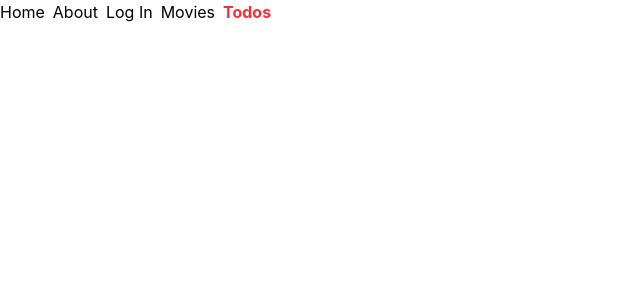
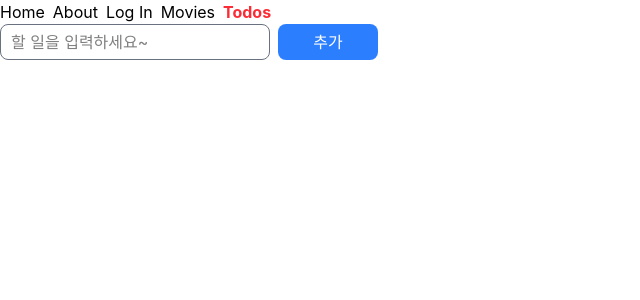
Before and after one commit to NJiHyeon/ReactStudy, a React (Vite) app: page /todos in a window 1280 px wide. Shown: the top 300 px of the page, without its empty margins (0-640 px from the left). Built offline with nearby package versions, Linux system fonts and the light colour scheme; no server answers.

Commit message:
feat(todo): 할 일 추가 컴포넌트 생성 / 스토어 및 페이지와 연동

```diff
--- /dev/null
+++ b/src/components/todos/TodoCreator.tsx
@@ -0,0 +1,21 @@
+import { useTodoStore } from '@/stores/todo'
+//컴포넌트 가져오기
+import TextField from '../TextField'
+import Button from '../Button'
+
+export default function TodoCreator() {
+  const title = useTodoStore(s => s.title) //zustand가 스토어 전체 객체 상태를 넘겨준다.
+  const setTitle = useTodoStore(s => s.setTitle)
+
+  return (
+    <div className="flex gap-2">
+      {/* 양방향 데이터 바인딩 */}
+      <TextField
+        value={title}
+        onChange={e => setTitle(e.target.value)}
+        placeholder="할 일을 입력하세요~"
+      />
+      <Button>추가</Button>
+    </div>
+  )
+}
--- a/src/routes/pages/Todos.tsx
+++ b/src/routes/pages/Todos.tsx
@@ -1,8 +1,10 @@
+import TodoCreator from '@/components/todos/TodoCreator'
 import TodoList from '@/components/todos/TodoList'
 
 export default function Todo() {
   return (
     <>
+      <TodoCreator />
       <TodoList />
     </>
   )
--- a/src/stores/todo.ts
+++ b/src/stores/todo.ts
@@ -11,27 +11,39 @@ interface Todo {
   updatedAt: string // 할 일 수정일
 }
 
+//커스텀 axios 생성
+const api = axios.create({
+  baseURL: 'https://asia-northeast3-heropy-api.cloudfunctions.net/api/todos',
+  headers: {
+    'content-type': 'application/json',
+    apikey: 'KDT8_bcAWVpD8',
+    username: 'KDT8_ParkYoungWoong'
+  }
+})
+
 export const useTodoStore = create(
   combine(
     //state
     {
-      todos: [] as Todo[]
+      todos: [] as Todo[],
+      title: ''
     },
-    set => ({
+    (set, get) => ({
       //action
+      setTitle(title: string) {
+        set({ title }) //title: title와 동일
+      },
       async fetchTodos() {
-        const { data } = await axios({
-          url: 'https://asia-northeast3-heropy-api.cloudfunctions.net/api/todos',
-          method: 'GET',
-          headers: {
-            'content-type': 'application/json',
-            apikey: 'KDT8_bcAWVpD8',
-            username: 'KDT8_ParkYoungWoong'
-          }
-        })
+        const { data } = await api.get('') //base URL 뒤에 ''가 붙는다.
         set({
           todos: data || []
         })
+      },
+      async createTodo() {
+        const { title } = get()
+        if (!title.trim()) return
+        const todo = api.post('', { title }) //요청 전송 (title:title과 같음)
+        //목록 갱신: 1)생성된 투두 끼워넣기, 2)목록 다시 가져오기
       }
     })
   )
```
